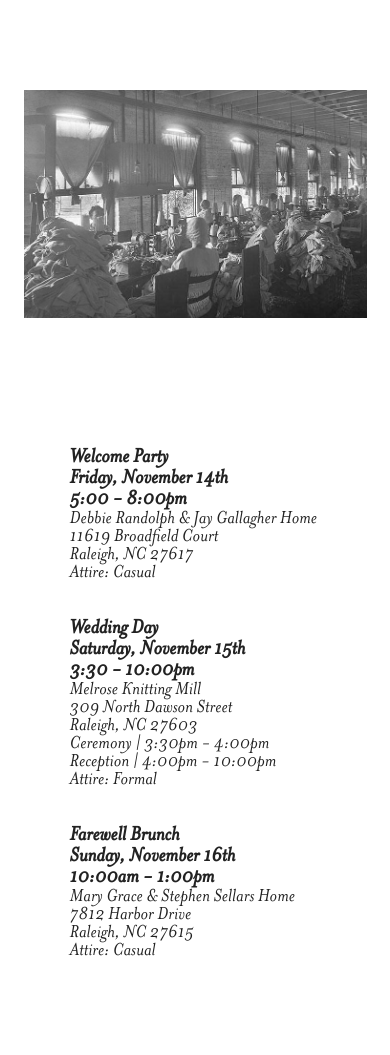
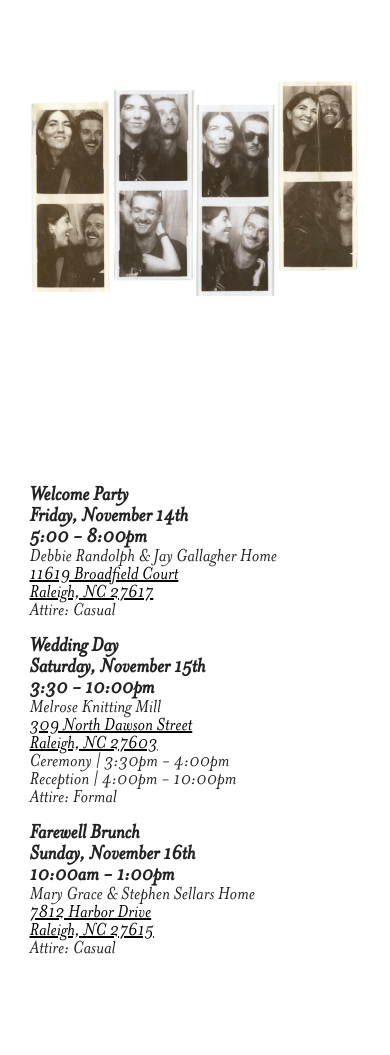
Before and after one commit to TylerHext/website-wedding, a plain HTML site: page pages/itinerary.html in a window 390 px wide. Shown: the part 92-1147 px from the top of the page. Before the commit the page ends 1111 px from the top, so only its background shows below. Drawn offline with Linux system fonts and the light colour scheme.

Commit message:
update itinerary

```diff
--- a/pages/itinerary.html
+++ b/pages/itinerary.html
@@ -37,7 +37,7 @@
             flex-direction: column;
             gap: 2em;
             max-width: 1200px;
-            margin: 3em auto;
+            margin: 2em auto;
             width: 90vw;
         }
         .itinerary-row {
@@ -50,8 +50,12 @@
         .photo-row .itinerary-photo {
             flex: 1 1 0;
         }
-        .photo-row .itinerary-photo:nth-child(2) {
+        .photo-row .itinerary-photo.itinerary-mill-img {
             flex: 3 2 0;
+            display: flex;
+        }
+        .photo-row .itinerary-photo.itinerary-grid-img {
+            display: none;
         }
         .itinerary-photo {
             flex: 1;
@@ -70,18 +74,18 @@
         }
         .itinerary-details {
             flex: 1;
-            padding: 0.5em;
+            /* padding: 0.5em; */
             /* padding-left: 2em; */
-            margin-left: 2em;
+            margin-left: 0.5em;
             display: flex;
             flex-direction: column;
-            justify-content: flex-start;
-            align-items: stretch;
+            justify-content: center;
+            align-items: left;
             font-size: 1.25em;
             color: #222;
+            width: max-content;
         }
         .itinerary-details h3 {
-            margin: 0 0 0.3em 0;
             font-size: 1.15em;
         }
         .itinerary-details strong {
@@ -90,47 +94,71 @@
         .itinerary-details em {
             font-size: 0.98em;
         }
-        .details-flex-row {
+        .itinerary-details a {
+            color: black;
+            text-decoration: underline;
+        }
+        .itinerary-details a:hover {
+            color: pink;
+        }
+        .details-flex-container {
             display: flex;
             flex-direction: row;
             justify-content: center;
             align-items: flex-start;
             gap: 2em;
             margin-top: 2em;
+            width: 100%;
         }
-        @media (max-width: 1000px) {
+        .details-flex-row {
+            display: flex;
+            flex-direction: column;
+            justify-content: center;
+            align-items: flex-start;
+            gap: 2em;
+            margin-top: 2em;
+            width: 100%;
+        }
+        @media (max-width: 800px) {
             .photo-row {
-                gap: 0.5em;
+                display: flex;
+                flex-direction: row;
+                justify-content: center;
+                align-items: center;;
             }
-            .itinerary-photo {
-                min-width: 0;
-                padding: 0.25em;
+            .photo-row .itinerary-photo {
+                display: none;
+            }
+            .photo-row .itinerary-photo.itinerary-grid-img {
+                display: flex;
+            }
+            .photo-row .itinerary-photo.itinerary-mill-img {
+                display: none;
             }
             .details-flex-row {
                 flex-direction: column;
                 gap: 1em;
-                align-items: stretch;
+                align-items: flex-start;
+            }
+            .details-flex-container {
+                flex-direction: column;
+                align-items: flex-start;
+                justify-content: flex-start;
+                margin: 0;
+            }
+
+            nav {
+                justify-content: center;
+                padding: 5px;
+            }
+
+            nav a {
+                margin: 0 5px;
+                font-size: 0.8em;
             }
         }
-        @media (max-width: 700px) {
-            .photo-row {
-                display: flex;
-                flex-direction: row;
-                justify-content: center;
-                align-items: center;
-            }
-            .photo-row .itinerary-photo {
-                display: none;
-            }
-            .photo-row .itinerary-photo:nth-child(2) {
-                display: flex;
-            }
-            .details-flex-row {
-                flex-direction: column;
-                gap: 1em;
-                align-items: stretch;
-            }
-        }
+
+
     </style>
 </head>
 <body>
@@ -151,31 +179,45 @@
             <div class="itinerary-photo">
                 <img src="../images/MathildeandTyler5.jpg" alt="Photo booth strip">
             </div>
-            <div class="itinerary-photo">
-                <img src="../images/melrose-knitting-mill-historic-image.jpg" alt="Melrose Knitting Mill historic image">
+            <div class="itinerary-photo itinerary-mill-img">
+                <!-- <img src="../images/melrose-knitting-mill-historic-image.jpg" alt="Melrose Knitting Mill historic image"> -->
+                 <img src="../images/itinerary-header.jpg" alt="Melrose Knitting Mill historic image">
+            </div>
+            <div class="itinerary-photo itinerary-grid-img">
+                <img src="../images/itinerary-grid.png" alt="Itinerary grid">
             </div>
             <div class="itinerary-photo">
                 <img src="../images/MathildeandTyler3.jpg" alt="Mathilde and Tyler laughing">
             </div>
         </div>
         <!-- Second row: three event details horizontally, independent of image height -->
+        <div class="details-flex-container">
+            <div class="details-flex-row"></div>
             <div class="details-flex-row">
                 <div class="itinerary-details">
                     <strong>Welcome Party<br>Friday, November 14th<br>5:00 - 8:00pm</strong>
-                <div>Debbie Randolph & Jay Gallagher Home<br>11619 Broadfield Court<br>Raleigh, NC 27617</div>
+                    <div>Debbie Randolph & Jay Gallagher Home<br>
+                        <a href="https://maps.google.com/?q=11619+Broadfield+Court+Raleigh+NC+27617" target="_blank">11619 Broadfield Court<br>Raleigh, NC 27617</a>
+                    </div>
                     <div>Attire: Casual</div>
                 </div>
                 <div class="itinerary-details">
                     <strong>Wedding Day<br>Saturday, November 15th<br>3:30 - 10:00pm</strong>
-                <div>Melrose Knitting Mill<br>309 North Dawson Street<br>Raleigh, NC 27603</div>
+                    <div>Melrose Knitting Mill<br>
+                        <a href="https://maps.google.com/?q=309+North+Dawson+Street+Raleigh+NC+27603" target="_blank">309 North Dawson Street<br>Raleigh, NC 27603</a>
+                    </div>
                     <div>Ceremony | 3:30pm - 4:00pm<br>Reception | 4:00pm - 10:00pm</div>
                     <div>Attire: Formal</div>
                 </div>
                 <div class="itinerary-details">
                     <strong>Farewell Brunch<br>Sunday, November 16th<br>10:00am - 1:00pm</strong>
-                <div>Mary Grace & Stephen Sellars Home<br>7812 Harbor Drive<br>Raleigh, NC 27615</div>
+                    <div>Mary Grace & Stephen Sellars Home<br>
+                        <a href="https://maps.google.com/?q=7812+Harbor+Drive+Raleigh+NC+27615" target="_blank">7812 Harbor Drive<br>Raleigh, NC 27615</a>
+                    </div>
                     <div>Attire: Casual</div>
                 </div>
+            </div>
+            <div class="details-flex-row"></div>
         </div>
     </div>
 </body>
```
Also changed, not shown: images/MathildeandTyler3.jpg, images/itinerary-grid.png (added), 1 other file. Lines whose indentation alone changed are shown as unchanged.
